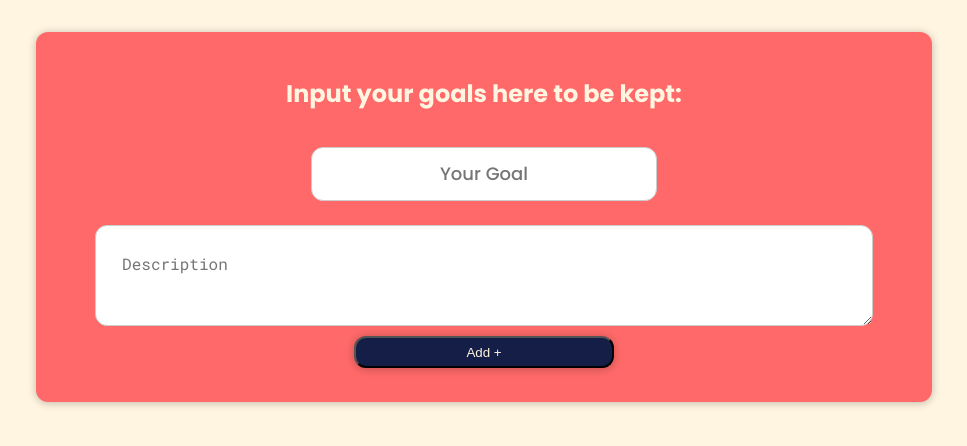
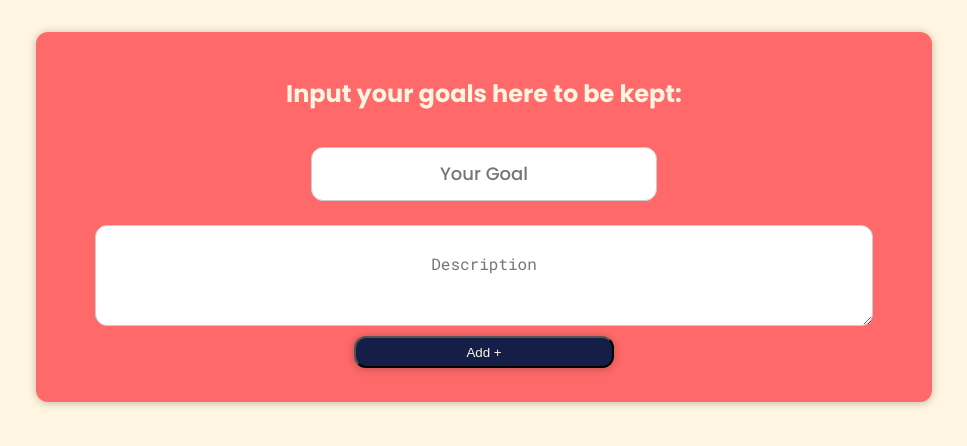
Before and after one commit to Bedrock-the-ninth/goal_tracker, a React (Create React App) app: page / in a window 1280 px wide. Shown: the top 446 px of the page, without its empty margins (156-1123 px from the left). Built offline with nearby package versions, Linux system fonts and the light colour scheme.

Commit message:
Changed the divs to wrapper fragments of React

```diff
--- a/src/App.js
+++ b/src/App.js
@@ -30,7 +30,7 @@ const App = () => {
   //Now after remove button being clicked, the selected item will be removed
 
   return (
-    <div>
+    <>
       <GoalInput onSubmit={onFormSubmitHandler} />
       {userGoal.map((goal) => (
         <GoalOutput
@@ -41,7 +41,7 @@ const App = () => {
           onRemove={removeHandler}
         />
       ))}
-    </div>
+    </>
   );
 };
 
--- a/src/components/Goals/Input/GoalInput.js
+++ b/src/components/Goals/Input/GoalInput.js
@@ -59,7 +59,10 @@ const GoalInput = (props) => {
   const formSubmitHandler = (event) => {
     event.preventDefault();
 
-    if (enteredInput.title.trim() == 0 || enteredInput.goal.trim() == 0) {
+    if (
+      enteredInput.title.trim().length === 0 ||
+      enteredInput.goal.trim().length === 0
+    ) {
       setError({
         isValid: false,
         title: "Empty Values",
@@ -86,7 +89,7 @@ const GoalInput = (props) => {
   };
 
   return (
-    <div>
+    <>
       {!error.isValid && (
         <ErrorModal
           title={error.title}
@@ -115,7 +118,7 @@ const GoalInput = (props) => {
           <Button type="submit">Add +</Button>
         </form>
       </Card>
-    </div>
+    </>
   );
 };
 
--- a/src/components/Goals/Input/GoalInput.module.css
+++ b/src/components/Goals/Input/GoalInput.module.css
@@ -60,7 +60,7 @@
     font-weight: 300;
     font-size: medium;
     border-color: #ccc;
-
+    text-align: center;
 }
 
 
--- a/src/components/UI/ErrorModal.js
+++ b/src/components/UI/ErrorModal.js
@@ -10,7 +10,7 @@ import Button from "./Button";
 
 const ErrorModal = (props) => {
   return (
-    <div>
+    <>
       <div className={classes.backdrop} onClick={props.onConfirm} />
       <Card className={classes.modal}>
         <header className={classes.header}>
@@ -23,7 +23,7 @@ const ErrorModal = (props) => {
           <Button onClick={props.onConfirm}>OK!</Button>
         </footer>
       </Card>
-    </div>
+    </>
   );
 };
 
```
